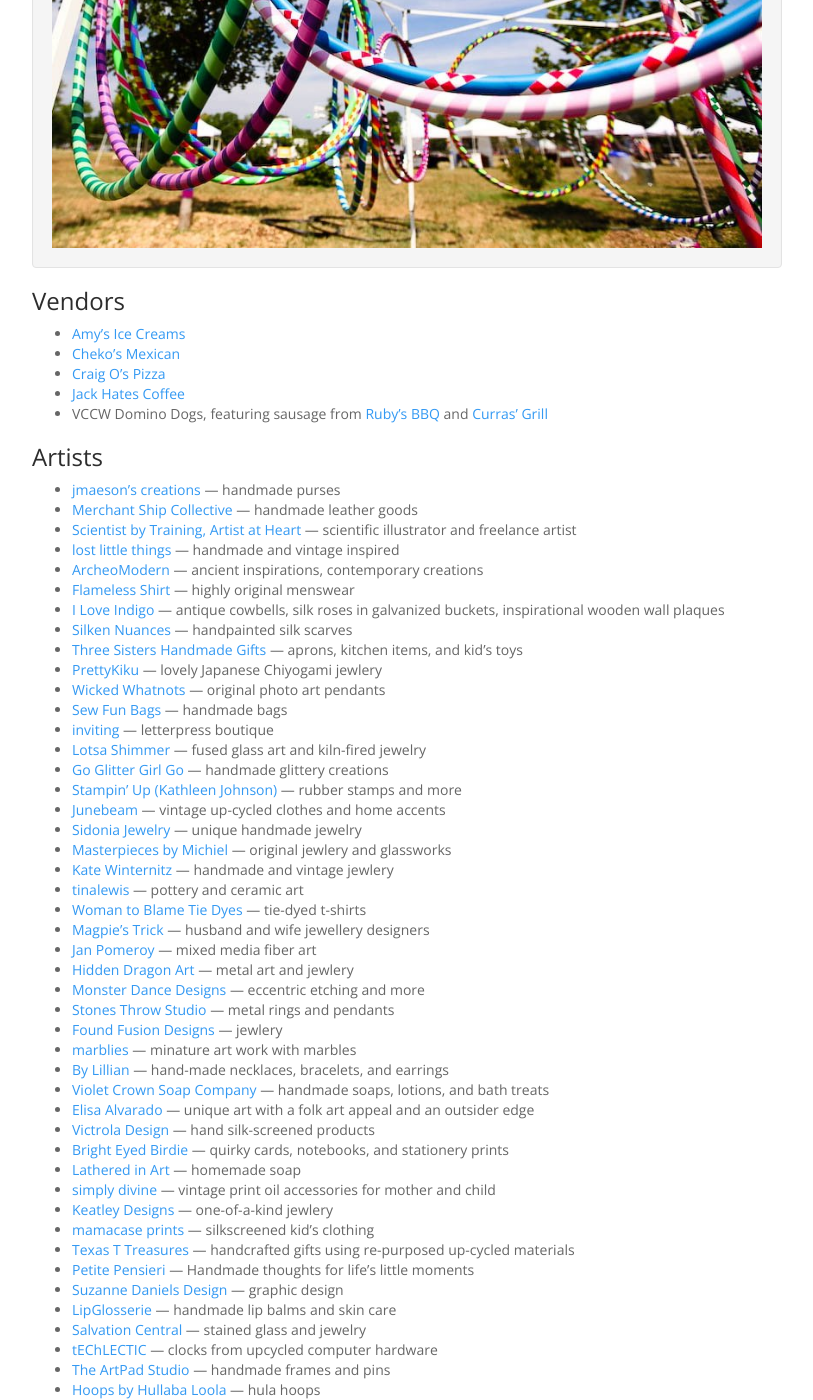
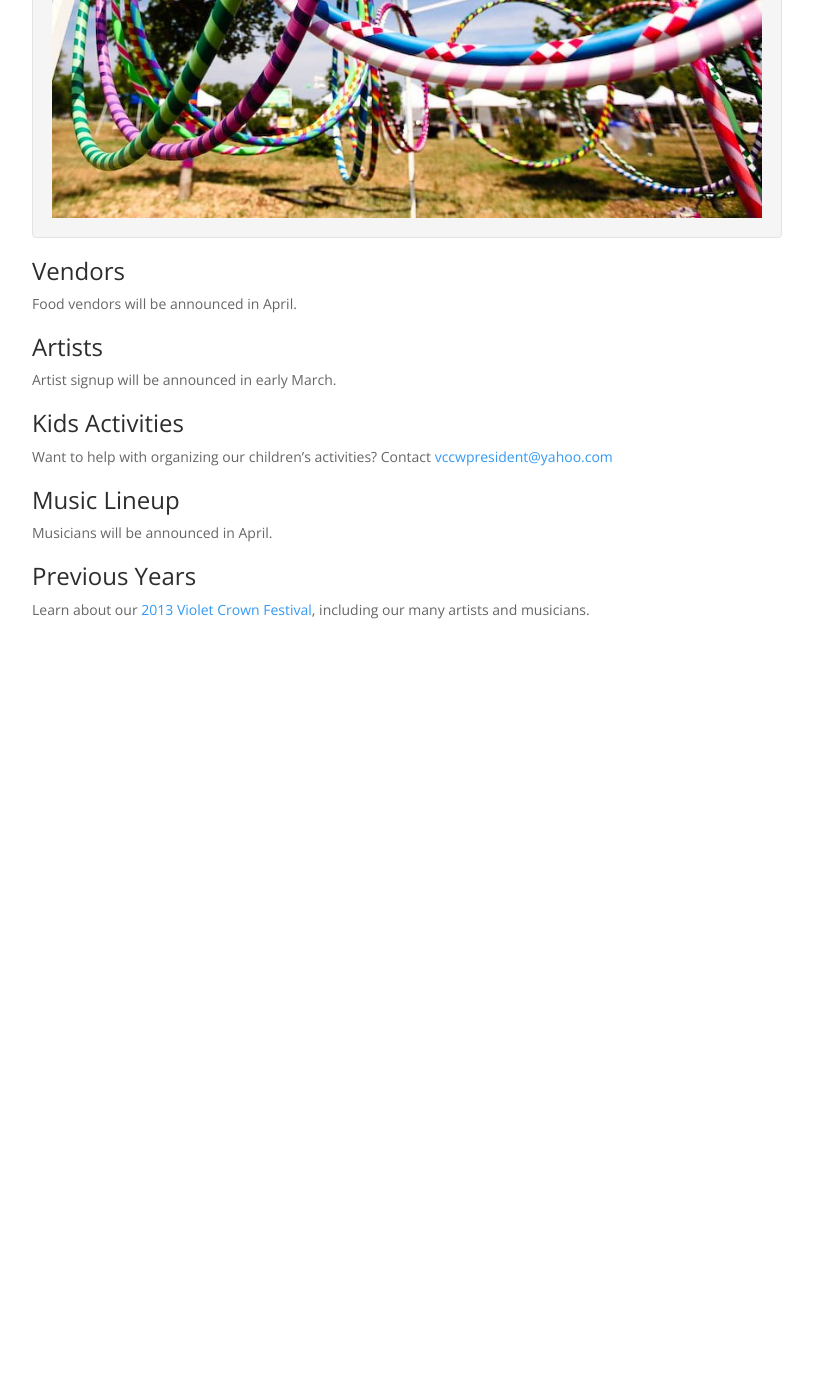
Before and after one commit to vccw/vccw.github.io, a Jekyll site: the page built from vcf.md, in a window 1280 px wide and 1400 px high, scrolled down 807 px. Shown: the whole window, without its empty margins (38-851 px from the left). Built offline with Jekyll 4.4.1, drawn with Linux system fonts in a browser that asks for light colours; Markdown is read by kramdown in place of the engine named in the settings; comment, search, counter and statistics services are not loaded; after the commit the page ends 1437 px from its top, so only the background shows below that; some of the changed text lies outside the part shown.

Commit message:
Updated vccw site for 2014 festival and call for volunteers

```diff
--- a/vcf.md
+++ b/vcf.md
@@ -30,90 +29,24 @@ children’s activities, live music, and refreshments.
 Parking is limited, so attendees are encouraged to walk or cycle to the
 festival.
 
-For more information, contact Mona Prater at 512-450-1167 or [beadornment@hotmail.com](mailto:beadornment@hotmail.com).
-
 <img src="img/vccw_hoops.jpg" class="img-responsive well">
 
 ### Vendors
 
-* [Amy’s Ice Creams](http://www.amysicecreams.com/)
-* [Cheko’s Mexican](http://www.gotchekos.com/)
-* [Craig O’s Pizza](http://www.craigositalian.com/)
-* [Jack Hates Coffee](http://jackhatescoffee.com/)
-* VCCW Domino Dogs, featuring sausage from [Ruby’s BBQ](http://rubysbbq.com/) and [Curras’ Grill](http://www.currasgrill.com/)
+Food vendors will be announced in April.
 
 ### Artists
 
-* [jmaeson's creations](http://Etsy.com/shop/jmaeson) &mdash; handmade purses
-* [Merchant Ship Collective](http://Mscleather.com) &mdash; handmade leather goods
-* [Scientist by Training, Artist at Heart](https://www.facebook.com/ScientistByTrainingArtistAtHeart) &mdash; scientific illustrator and freelance artist
-* [lost little things](http://Lostlittlethings.bigcartel.com) &mdash; handmade and vintage inspired
-* [ArcheoModern](http://Archeomoderndesigns.com) &mdash; ancient inspirations, contemporary creations
-* [Flameless Shirt](http://Flamelessshirt.com) &mdash; highly original menswear
-* [I Love Indigo](https://Facebook.com/iloveindigo1) &mdash; antique cowbells, silk roses in galvanized buckets, inspirational wooden wall plaques
-* [Silken Nuances](http://Paintedsilk.etsy.com) &mdash; handpainted silk scarves
-* [Three Sisters Handmade Gifts](http://Threesistershandmadegifts.com) &mdash; aprons, kitchen items, and kid's toys
-* [PrettyKiku](http://prettykiku.etsy.com) &mdash; lovely Japanese Chiyogami jewlery
-* [Wicked Whatnots](https://facebook.com/wickedwhatnots) &mdash; original photo art pendants
-* [Sew Fun Bags](https://facebook.com/sewfunbags) &mdash; handmade bags
-* [inviting](http://shopinviting.com) &mdash; letterpress boutique
-* [Lotsa Shimmer](http://lotsashimmer.etsy.com) &mdash; fused glass art and kiln-fired jewelry
-* [Go Glitter Girl Go](http://goglittergirlgo.com) &mdash; handmade glittery creations
-* [Stampin' Up (Kathleen Johnson)](http://kathleenstamps.stampinup.net) &mdash; rubber stamps and more
-* [Junebeam](http://www.etsy.com/shop/junebeam) &mdash; vintage up-cycled clothes and home accents
-* [Sidonia Jewelry](http://sidoniajewelry.com) &mdash; unique handmade jewelry
-* [Masterpieces by Michiel](http://masterpiecesbymichiel.com) &mdash; original jewlery and glassworks
-* [Kate Winternitz](http://katewinternitzjewelry.com) &mdash; handmade and vintage jewlery
-* [tinalewis](http://tinalewis.etsy.com) &mdash; pottery and ceramic art
-* [Woman to Blame Tie Dyes](http://womantoblametiedyes.com) &mdash; tie-dyed t-shirts
-* [Magpie's Trick](http://magpiestrick.com) &mdash; husband and wife jewellery designers
-* [Jan Pomeroy](http://mesaimages.com) &mdash; mixed media fiber art
-* [Hidden Dragon Art](http://HiddenDragonArt.com) &mdash; metal art and jewlery
-* [Monster Dance Designs](http://Monsterdancedesigns.com) &mdash; eccentric etching and more
-* [Stones Throw Studio](http://Stonesthrowstudio.com) &mdash; metal rings and pendants
-* [Found Fusion Designs](https://www.facebook.com/pages/Found-Fusion-Designs/126482364078383) &mdash; jewlery
-* [marblies](http://Marblies.com) &mdash; minature art work with marbles
-* [By Lillian](http://Bylillian.com) &mdash; hand-made necklaces, bracelets, and earrings
-* [Violet Crown Soap Company](http://Violetcrownsoap.com) &mdash; handmade soaps, lotions, and bath treats
-* [Elisa Alvarado](http://Elisaalvarado.com) &mdash; unique art with a folk art appeal and an outsider edge
-* [Victrola Design](http://Victrolastudio.com) &mdash; hand silk-screened products
-* [Bright Eyed Birdie](http://www.etsy.com/shop/brighteyedbirdie) &mdash; quirky cards, notebooks, and stationery prints
-* [Lathered in Art](http://latheredinart.com) &mdash; homemade soap
-* [simply divine](http://simplydivine.biz) &mdash; vintage print oil accessories for mother and child
-* [Keatley Designs](http://keatleydesigns.com/) &mdash; one-of-a-kind jewlery
-* [mamacase prints](http://etsy.com/shop/mamacaseprints) &mdash; silkscreened kid's clothing
-* [Texas T Treasures](http://texasttreasures.com) &mdash; handcrafted gifts using re-purposed up-cycled materials
-* [Petite Pensieri](http://etsy.com/shop/petitepensieri) &mdash; Handmade thoughts for life's little moments
-* [Suzanne Daniels Design](http://www.suzannegrisaffe.com) &mdash; graphic design
-* [LipGlosserie](http://lipglosserie.etsy.com) &mdash; handmade lip balms and skin care
-* [Salvation Central](http://salvationcentral.com) &mdash; stained glass and jewelry
-* [tEChLECTIC](http://techlectic.com) &mdash; clocks from upcycled computer hardware
-* [The ArtPad Studio](http://etsy.com/shop/TheArtPadStudio) &mdash; handmade frames and pins
-* [Hoops by Hullaba Loola](https://www.facebook.com/pages/Hoops-by-Hullaba-Loola/103331009703181) &mdash; hula hoops
-* [Third Coast Art Glass](http://thirdcoastartglass.blog.com) &mdash; art glass creations
+Artist signup will be announced in early March.
 
 ### Kids Activities
 
-* Activity/Craft Table &mdash; Goldwasser Real Estate & Essential Acupuncture
-* Activity Table &mdash; Stepping Stone
-* Book Craft Activity Table &mdash; Recycled Reads
-* Cake Walk (HEB and Hey Cupcake) &mdash; Revive Church
-* Children's Science Activity &mdash; Girl Start
-* Children's Vision Screenings/Activity Table &mdash; CUMC/Lion's Club
-* Face Painting &mdash; Sparklefingers Body Art
-* Flower Seed Balls/Color Crafts &mdash; Redeemer Lutheran Church
-* Fossil Table/Dig pit &mdash; Austin Paleo Society
-* Potting/Planting Crafts &mdash; Native Edge Landscaping
-* Robotics demonstration &mdash; McCallum Robotics Team
-* Science/Activity/Craft Table &mdash; Camp Vamanos
-* Spin Art &mdash; Austin Creative ReUse
+Want to help with organizing our children's activities? Contact <vccwpresident@yahoo.com>
 
 ### Music Lineup
 
-* 11:00am &mdash; Roger Beck & the 29th Street Band
-* Noon &mdash; [Jill and the Jaybirds](http://www.myspace.com/junglejilljaybirds)
-* 1:00pm &mdash; [King Amy](http://www.reverbnation.com/kingamy)
-* 2:00pm &mdash; [Dead Music Capital Band](http://dmcband.org/)
-* 3:00pm &mdash; [Rob Lifford](http://www.roblifford.com/)
-* 4:00pm &mdash; [The New Maps](http://www.reverbnation.com/thenewmaps)
-* 5:00pm &mdash; [La Guerrilla](http://www.laguerrillamusic.com/)
+Musicians will be announced in April.
+
+### Previous Years
+
+Learn about our [2013 Violet Crown Festival](vcf_2013.html), including our many artists and musicians.
```
Also changed, not shown: other parts of vcf.md (+3 -4 lines), index.md (+4 -5 lines), sponsors.md (+2 -0 lines), vcf_2013.md (added, +118 -0 lines), sponsors/carousel-vccw-EcoSchool.jpg (added).
